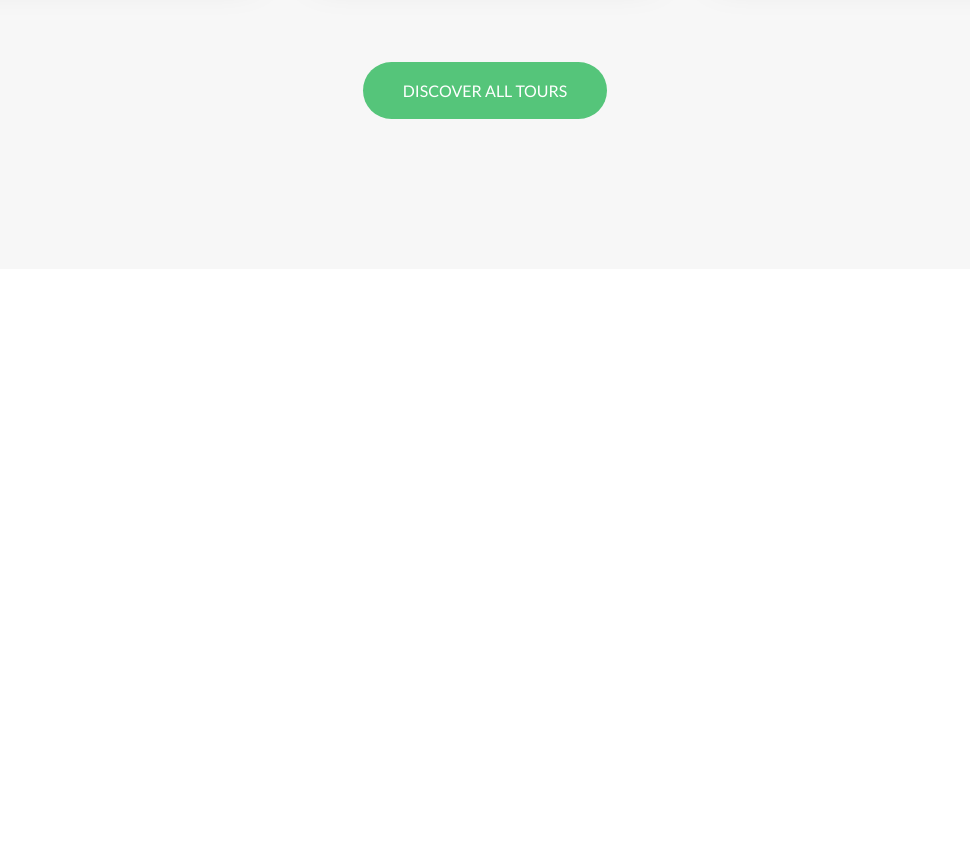
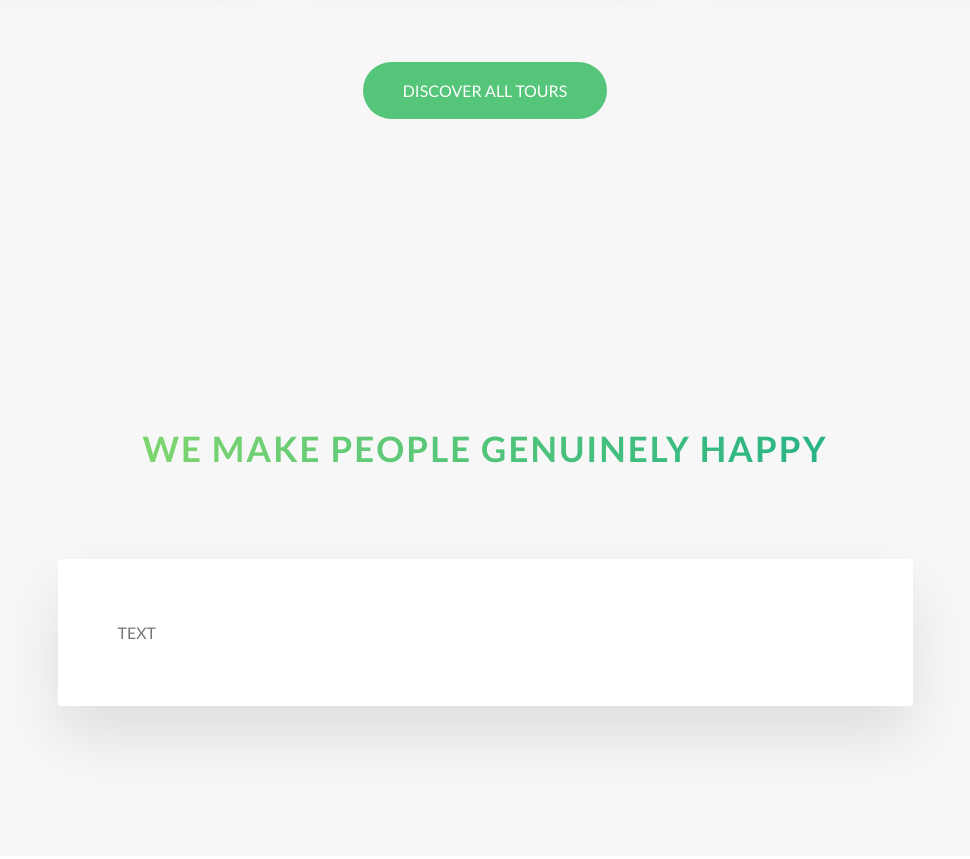
Before and after one commit to rossdalyNCI/outdoorsSite, a website: page index.html in a window 1280 px wide. Shown: the part 3045-3904 px from the top of the page, without its empty margins (155-1125 px from the left). Before the commit the page ends 3344 px from the top, so only its background shows below. Drawn offline with Linux system fonts and the light colour scheme.

Commit message:
stories section created

```diff
--- a/index.html
+++ b/index.html
@@ -211,6 +211,20 @@
                     <a href="#" class="btn btn--green">Discover all tours</a>
                 </div>
             </section>
+
+            <section class="section-stories">
+                <div class="u-center-text u-margin-bottom-big">
+                    <h2 class="heading-secondary">
+                        We make people genuinely happy
+                    </h2>
+                </div>
+
+                <div class="row">
+                    <div class="story">
+                        TEXT
+                    </div>
+                </div>
+            </section>
         </main>
         <!--
         <section class="grid-test">
--- /dev/null
+++ b/sass/components/_story.scss
@@ -0,0 +1,8 @@
+.story {
+    width: 75%;
+    margin: 0 auto;
+    box-shadow: 0 3rem 6rem rgba($color-black, .1); // 0 in the X direction, 30px in the Y direction and 60px of blur
+    background-color: $color-white;
+    border-radius: 3px;
+    padding: 6rem;
+}
--- a/sass/main.scss
+++ b/sass/main.scss
@@ -12,6 +12,7 @@
 
 @import "components/composition";
 @import "components/feature-box";
+@import "components/story";
 
 @import "layout/grid";
 @import "layout/header";
--- a/sass/pages/_home.scss
+++ b/sass/pages/_home.scss
@@ -27,3 +27,8 @@
     margin-top: -10.5rem;
 
 }
+
+.section-stories {
+    padding: 15rem 0; // top & bottom 150px - left & right 0
+    background-color: $color-grey-light-1;
+}
```
Also changed, not shown: css/style.css.
